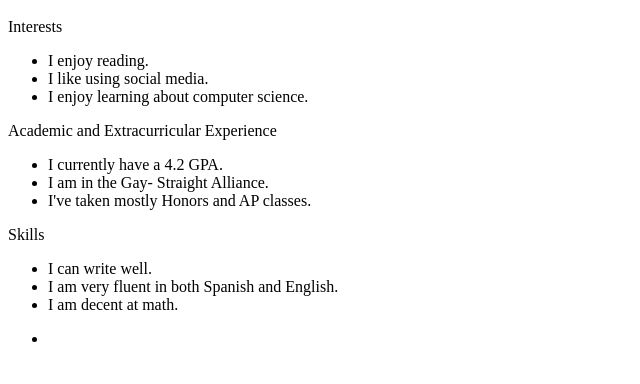
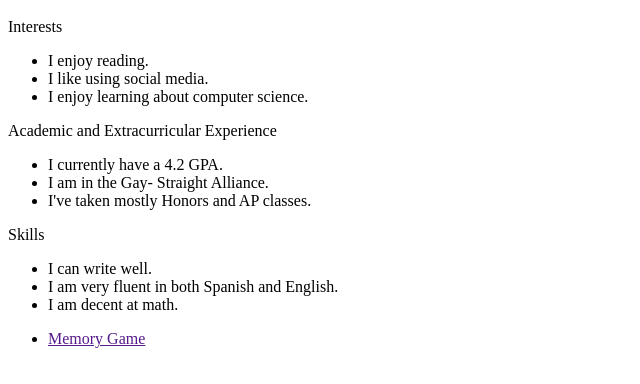
Before and after one commit to KimberlyDelgado/KimberlyDelgado.github.io, a plain HTML site: page index.html in a window 1280 px wide. Shown: the part 48-432 px from the top of the page, without its empty margins (0-640 px from the left). Drawn offline with Linux system fonts and the light colour scheme.

Commit message:
Update index.html

```diff
--- a/index.html
+++ b/index.html
@@ -29,4 +29,4 @@
      </body>
  <footer>
    <ul>
-     <li><a href="kimberlydelgado.github.io/Memory> Memory Game </a></li>
+     <li><a href=""> Memory Game </a></li>
```
